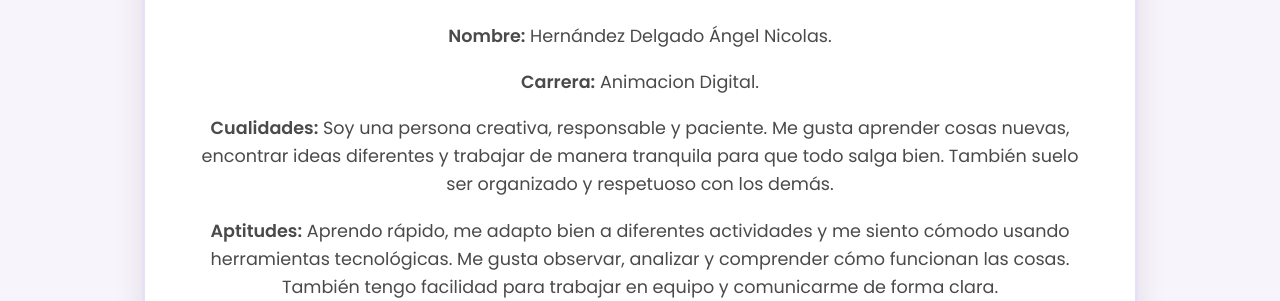
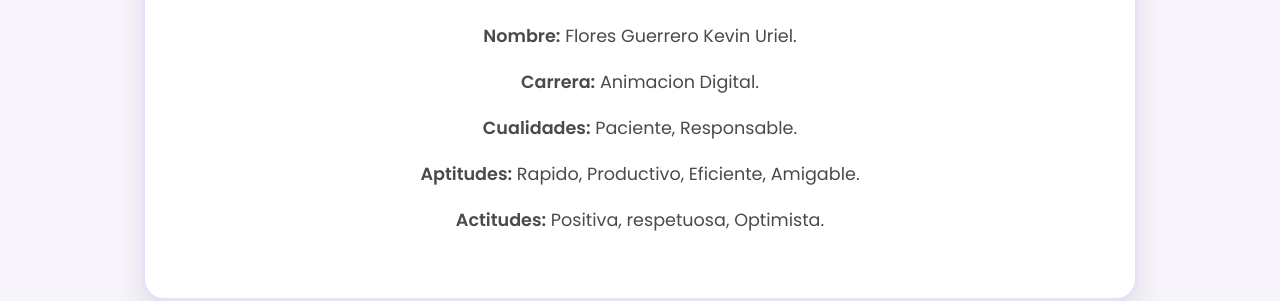
Before and after one commit to Kevingaram/portafolio, a plain HTML site: page index.html in a window 1280 px wide. Shown: the part 499-800 px from the top of the page. Drawn offline with Linux system fonts and the light colour scheme.

Commit message:
Update index.html

```diff
--- a/index.html
+++ b/index.html
@@ -21,15 +21,16 @@
 
     <section>
         <h2>Presentación</h2>
-        <p><strong>Nombre:</strong> Hernández Delgado Ángel Nicolas.</p>
+        <p><strong>Nombre:</strong> Flores Guerrero Kevin Uriel.</p>
         <p><strong>Carrera:</strong> Animacion Digital.</p>
-        <p><strong>Cualidades:</strong> Soy una persona creativa, responsable y paciente. Me gusta aprender cosas nuevas, encontrar ideas diferentes y trabajar de manera tranquila para que todo salga bien. También suelo ser organizado y respetuoso con los demás.</p>
-        <p><strong>Aptitudes:</strong> Aprendo rápido, me adapto bien a diferentes actividades y me siento cómodo usando herramientas tecnológicas. Me gusta observar, analizar y comprender cómo funcionan las cosas. También tengo facilidad para trabajar en equipo y comunicarme de forma clara.</p>
-        <p><strong>Actitudes:</strong> Positiva, respetuosa, colaborativa, perseverante y abierta a seguir aprendiendo.</p>
+        <p><strong>Cualidades:</strong> Paciente, Responsable.</p>
+        <p><strong>Aptitudes:</strong> Rapido, Productivo, Eficiente, Amigable.</p>
+        <p><strong>Actitudes:</strong> Positiva, respetuosa, Optimista.</p>
     </section>
 
     <footer>
         <p>&copy; 2025 - Portafolio de Evidencias</p>
     </footer>
 </body>
+
 </html>
```
